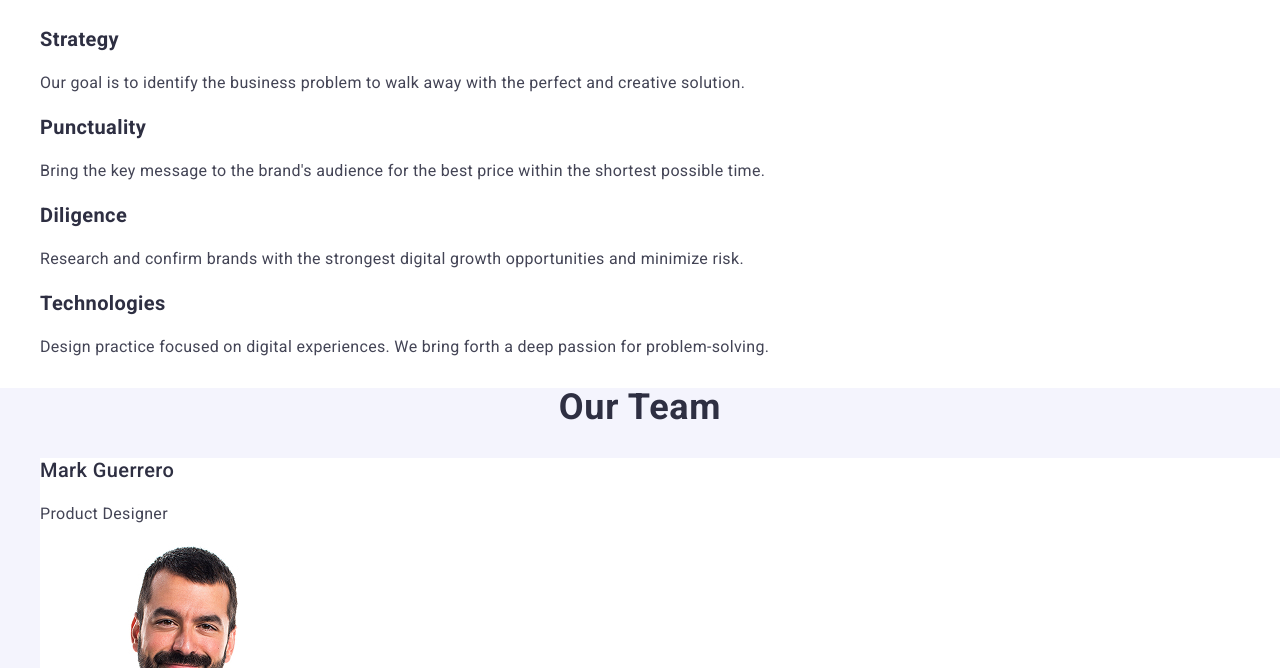
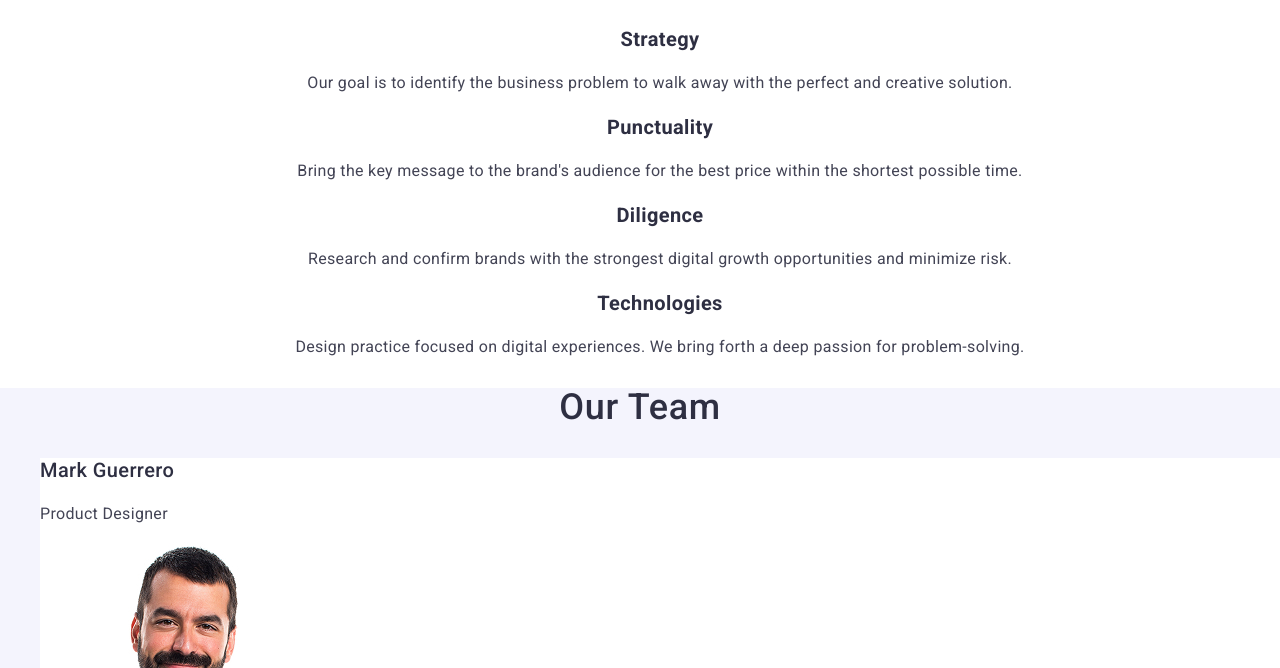
Before and after one commit to MariaVerstiak/goit-markup-hw-02, a plain HTML site: page index.html in a window 1280 px wide. Shown: the part 432-1100 px from the top of the page. Drawn offline with nearby package versions, Linux system fonts and the light colour scheme.

Commit message:
correct mistakes

```diff
--- a/css/styles.css
+++ b/css/styles.css
@@ -133,6 +133,7 @@ ul{
 }
 
 .team-title{
+    font-weight: 500;
     font-size: 36px;
     line-height: 1.11;
     text-align: center;
--- a/index.html
+++ b/index.html
@@ -38,7 +38,7 @@
     </section>
     <section class="studio">
         <h2 class="studio-title">Studio</h2>
-        <ul >
+        <ul class="studio-list">
             <li>
                 <h3 class="studio-list-title">Strategy</h3>
                 <p class="studio-list-description">Our goal is to identify the business problem to walk away with the perfect and creative solution.</p>
```
